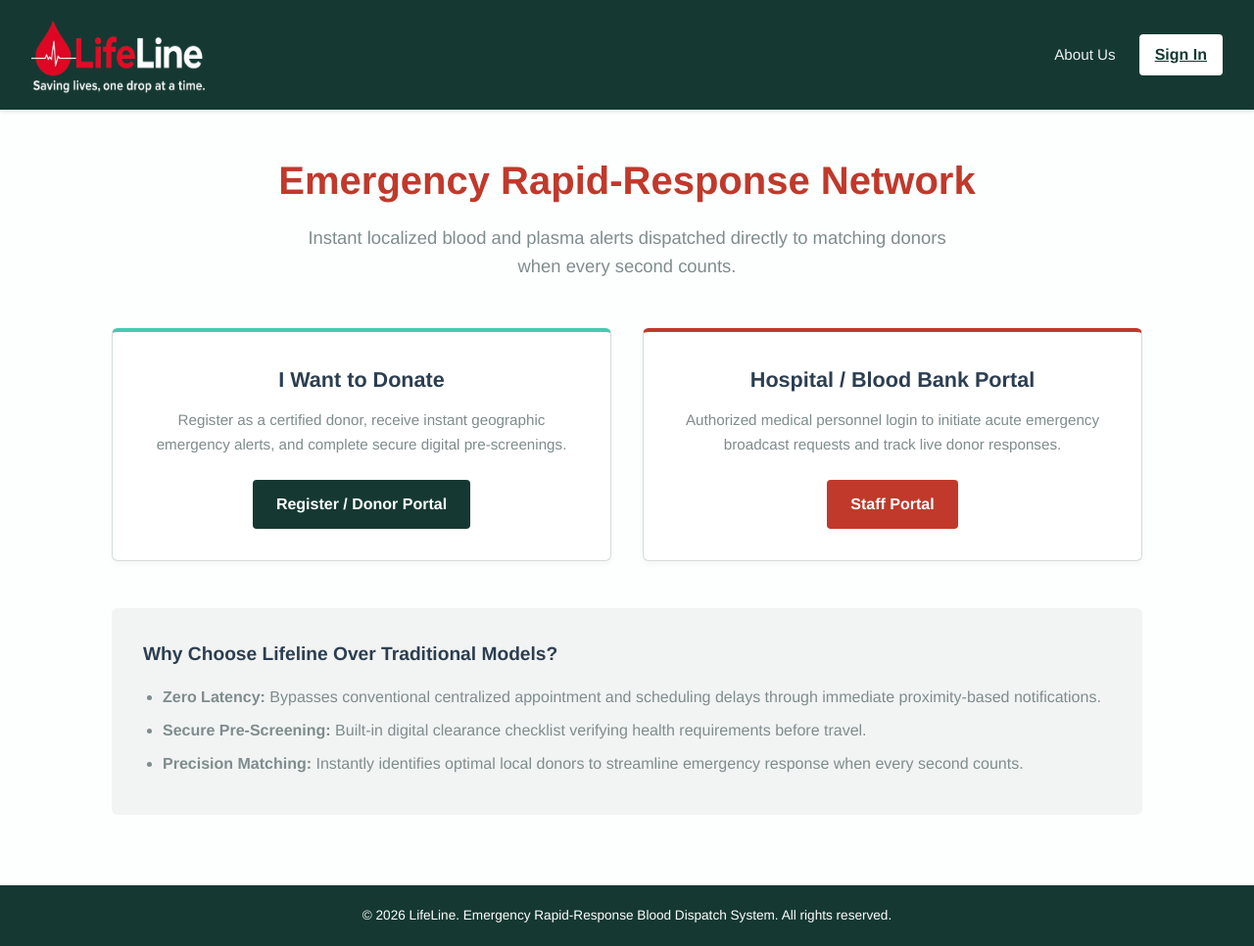
After one commit to shxxbhamz/LifeLine, a Django app: page / in a window 1280 px wide. The commit adds this page. Shown: the whole page at 98% size. Run offline with Django 5.2, Linux system fonts and the light colour scheme; parts of the project's set-up code (start-up, migrations or seed data) failed here and were passed over.

Commit message:
BACKEND-010 Integrate homepage and public navigation

```diff
--- a/backend/core/urls.py
+++ b/backend/core/urls.py
@@ -4,6 +4,7 @@ from . import views
 
 urlpatterns = [
     # Authentication page routes
+    path("", views.home_view, name="home"),
     path("login/", views.login_view, name="login"),
     path("register/donor/", views.donor_signup_view, name="donor_signup"),
     path("register/staff/", views.organization_signup_view, name="organization_signup"),
--- a/backend/core/views.py
+++ b/backend/core/views.py
@@ -5,6 +5,8 @@ from django.utils import timezone
 
 from .models import DonorProfiles, Facilities, StaffProfiles, Users
 
+def home_view(request):
+    return render(request, "core/home.html")
 
 def login_view(request):
     # A GET request only displays the login page.
--- /dev/null
+++ b/backend/templates/core/home.html
@@ -0,0 +1,93 @@
+<!--
+  File Name: index.html
+  Project: Lifeline - Emergency Blood & Plasma Dispatch System
+
+  Description:
+  This file serves as the core Home / Landing Page of the Lifeline web
+  application. It acts as the primary public entry point, featuring:
+  1. A professional navigation bar with a plasma teal background and your custom logo image.
+  2. A central Hero section outlining the emergency rapid-response mission.
+  3. Dual-pathway action cards separating users into the "Donor Portal"
+     (styled with plasma teal accents) and the "Hospital Portal" (staff login).
+  4. An 'About Us' value proposition breakdown highlighting zero-latency dispatch.
+-->
+{% load static %}
+<!DOCTYPE html>
+<html lang="en">
+<head>
+    <!-- Standard HTML5 Metadata for Charset and Mobile Responsiveness -->
+    <meta charset="UTF-8">
+    <meta name="viewport" content="width=device-width, initial-scale=1.0">
+    <title>Lifeline - Emergency Blood & Plasma Dispatch</title>
+
+    <!-- Link to the centralized global stylesheet -->
+    <link rel="stylesheet" href="{% static 'css/style.css' %}">
+</head>
+<body>
+
+
+    <!-- NAVIGATION BAR-->
+    <!-- Contains custom logo image and sign in -->
+    <header>
+        <!-- Custom logo image replacing the text version -->
+        <a href="{% url 'home' %}" class="logo-link">
+            <img src="{% static 'img/lifeline-logo.png' %}" alt="LifeLine Logo" class="brand-logo">
+        </a>
+        <nav>
+            <ul>
+                <li><a href="#about">About Us</a></li>
+                <!-- Clean top-right entry point for logging in -->
+                <a href="{% url 'login' %}" class="btn-nav-auth">Sign In</a>
+            </ul>
+        </nav>
+    </header>
+
+
+    <!-- MAIN CONTENT CONTAINER-->
+    <main>
+
+        <!-- Hero Section: Introduces platform value statement -->
+        <section class="hero-section">
+            <h1>Emergency Rapid-Response Network</h1>
+            <p>Instant localized blood and plasma alerts dispatched directly to matching donors when every second counts.</p>
+        </section>
+
+        <!-- Mid-Center Dual Pathway Cards: Routes new users to respective roles -->
+        <div class="action-grid">
+
+            <!-- Donor Pathway Card (Uses Plasma Teal Accents) -->
+            <div class="action-card donor-card">
+                <h3>I Want to Donate</h3>
+                <p>Register as a certified donor, receive instant geographic emergency alerts, and complete secure digital pre-screenings.</p>
+                <a href="{% url 'donor_signup' %}" class="btn-action">Register / Donor Portal</a>
+            </div>
+
+            <!-- Hospital / Staff Pathway Card (Uses Emergency Red Accents) -->
+            <div class="action-card">
+                <h3>Hospital / Blood Bank Portal</h3>
+                <p>Authorized medical personnel login to initiate acute emergency broadcast requests and track live donor responses.</p>
+                <a href="{% url 'organization_signup' %}" class="btn-action btn-action-alt">Staff Portal</a>
+            </div>
+
+        </div>
+
+        <!-- Value Proposition Section: Why Lifeline stands out -->
+        <section class="value-section" id="about">
+            <h3>Why Choose Lifeline Over Traditional Models?</h3>
+            <ul>
+                <li><strong>Zero Latency:</strong> Bypasses conventional centralized appointment and scheduling delays through immediate proximity-based notifications.</li>
+                <li><strong>Secure Pre-Screening:</strong> Built-in digital clearance checklist verifying health requirements before travel.</li>
+                <li><strong>Precision Matching:</strong> Instantly identifies optimal local donors to streamline emergency response when every second counts.</li>
+            </ul>
+        </section>
+
+    </main>
+
+
+    <!-- FOOTER SECTION-->
+    <footer>
+        <p>&copy; 2026 LifeLine. Emergency Rapid-Response Blood Dispatch System. All rights reserved.</p>
+    </footer>
+
+</body>
+</html>
--- a/backend/templates/core/login.html
+++ b/backend/templates/core/login.html
@@ -25,13 +25,13 @@
 
     <!-- NAVIGATION BAR -->
     <header>
-        <a href="index.html" class="logo-link">
+        <a href="{% url 'home' %}" class="logo-link">
             <img src="{% static 'img/lifeline-logo.png' %}" alt="LifeLine Logo" class="brand-logo">
         </a>
         <nav>
             <ul>
-                <li><a href="index.html#about">About Us</a></li>
-                <li><a href="index.html" class="btn-nav-auth">Home</a></li>
+                <li><a href="{% url 'home' %}#about">About Us</a></li>
+                <li><a href="{% url 'home' %}" class="btn-nav-auth">Home</a></li>
             </ul>
         </nav>
     </header>
```
Also changed, not shown: backend/templates/core/donor_signup.html (+4 -4 lines), backend/templates/core/organization_signup.html (+4 -4 lines).
